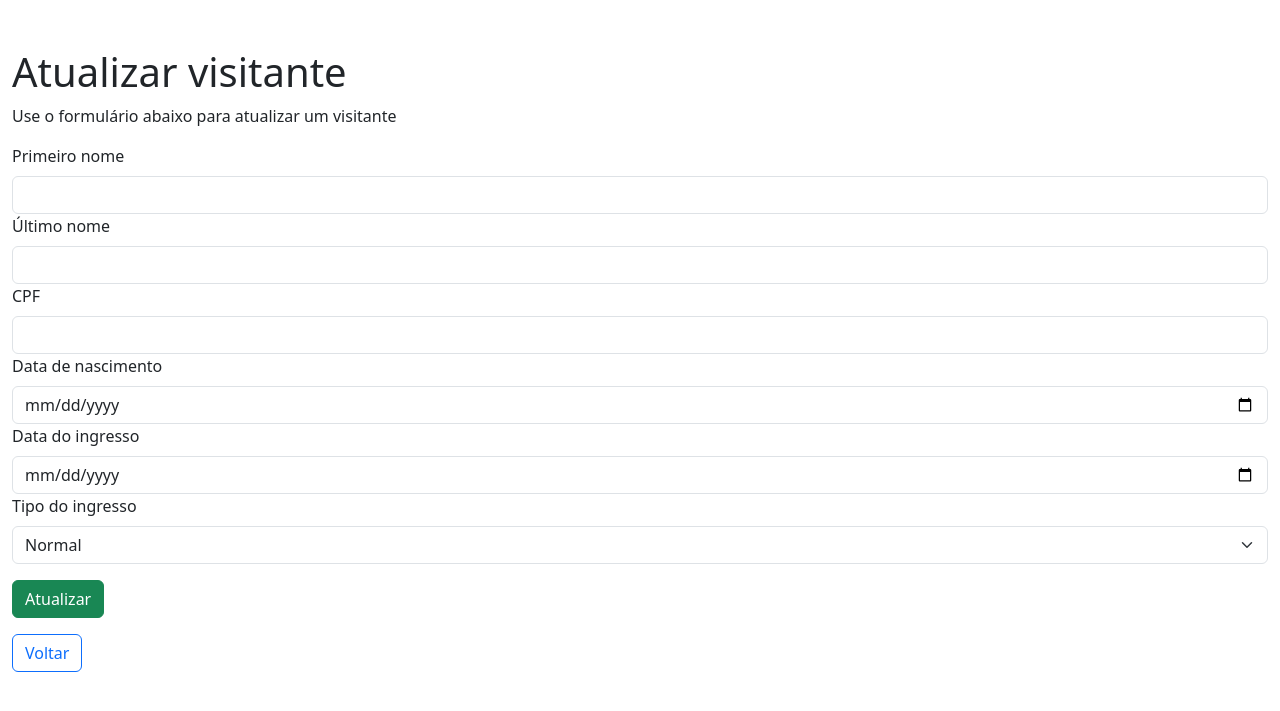
After one commit to lui790/senac-python, a Django app: page /visitors/update/1/ in a window 1280 px wide. The commit adds this page. Shown: the top 711 px of the page. Run offline with Django 5.2, Linux system fonts and the light colour scheme.

Commit message:
Novos arquivos

```diff
--- a/projetos/gerenciamento-visitantes/app/templates/create-visitor.html
+++ b/projetos/gerenciamento-visitantes/app/templates/create-visitor.html
@@ -33,7 +33,7 @@
             <input type="date" class="form-control" id="ticket_date" name="ticket_date">
 
             <label for="ticket_type" class="form-label">Tipo do ingresso</label>
-            <select name="ticket_type" id="ticket_type" class="form-control">
+            <select name="ticket_type" id="ticket_type" class="form-select">
                 <option value="1">Normal</option>
                 <option value="2">VIP</option>
                 <option value="3">Premium</option>
@@ -42,6 +42,7 @@
             <input type="submit" value="Salvar" class="btn btn-success mt-3">
         </form>
 
+        <a href="../" class="btn btn-outline-primary mt-3">Voltar</a>
     </div>
 </body>
 </html>
--- /dev/null
+++ b/projetos/gerenciamento-visitantes/app/templates/update-visitor.html
@@ -0,0 +1,48 @@
+<!DOCTYPE html>
+<html lang="en">
+<head>
+    <meta charset="UTF-8">
+    <meta name="viewport" content="width=device-width, initial-scale=1.0">
+
+    <link href="https://cdn.jsdelivr.net/npm/bootstrap@5.3.8/dist/css/bootstrap.min.css" rel="stylesheet" integrity="sha384-sRIl4kxILFvY47J16cr9ZwB07vP4J8+LH7qKQnuqkuIAvNWLzeN8tE5YBujZqJLB" crossorigin="anonymous">
+    <script src="https://cdn.jsdelivr.net/npm/bootstrap@5.3.8/dist/js/bootstrap.bundle.min.js" integrity="sha384-FKyoEForCGlyvwx9Hj09JcYn3nv7wiPVlz7YYwJrWVcXK/BmnVDxM+D2scQbITxI" crossorigin="anonymous"></script>
+
+    <title>Atualizar visitante</title>
+</head>
+<body>
+        <div class="container-fluid pt-5">
+        <h1>Atualizar visitante</h1>
+        <p>Use o formulário abaixo para atualizar um visitante</p>
+
+        <form action="./" method="post">
+            {% csrf_token %}
+
+            <label for="first_name" class="form-label">Primeiro nome</label>
+            <input type="text" class="form-control" id="first_name" name="first_name" value="{{ visitor.first_name }}">
+
+            <label for="last_name" class="form-label">Último nome</label>
+            <input type="text" class="form-control" id="last_name" name="last_name" value="{{ visitor.last_name }}">
+
+            <label for="cpf" class="form-label">CPF</label>
+            <input type="text" class="form-control" id="cpf" name="cpf" value="{{ visitor.cpf }}">
+
+            <label for="birth_date" class="form-label">Data de nascimento</label>
+            <input type="date" class="form-control" id="birth_date" name="birth_date" value="{{ visitor.birth_date }}">
+
+            <label for="ticket_date" class="form-label">Data do ingresso</label>
+            <input type="date" class="form-control" id="ticket_date" name="ticket_date" value="{{ visitor.ticket_date }}">
+
+            <label for="ticket_type" class="form-label">Tipo do ingresso</label>
+            <select name="ticket_type" id="ticket_type" class="form-select">
+                <option value="1">Normal</option>
+                <option value="2">VIP</option>
+                <option value="3">Premium</option>
+            </select>
+
+            <input type="submit" value="Atualizar" class="btn btn-success mt-3">
+        </form>
+
+        <a href="../" class="btn btn-outline-primary mt-3">Voltar</a>
+    </div>
+</body>
+</html>
--- a/projetos/gerenciamento-visitantes/app/templates/visitors.html
+++ b/projetos/gerenciamento-visitantes/app/templates/visitors.html
@@ -34,6 +34,7 @@
                     <td>{{ visitor.ticket_date|date:"d/m/Y" }}</td>
                     <td>{{ visitor.get_ticket_type_display }}</td>
                     <td>{{ visitor.ticket_number }}</td>
+                    <!--botar um botao aqui chamando a função-->
                 </tr>
                 {% endfor %}
             </table>
--- a/projetos/gerenciamento-visitantes/app/urls.py
+++ b/projetos/gerenciamento-visitantes/app/urls.py
@@ -5,5 +5,6 @@ from app import views
 urlpatterns = [
     path('', views.home, name='home'),
     path('visitors/', views.visitors, name='visitors'),
-    path('visitors/create/', views.create_visitor, name='create_visitor')
+    path('visitors/create/', views.create_visitor, name='create_visitor'),
+    path('visitors/update/<int:id>/', views.update_visitor, name='update_visitor')
 ]
--- a/projetos/gerenciamento-visitantes/app/views.py
+++ b/projetos/gerenciamento-visitantes/app/views.py
@@ -34,3 +34,6 @@ def create_visitor(request):
         return redirect('visitors')
 
     return render(request, 'create-visitor.html')
+
+def update_visitor(request, id):
+    return render(request, 'update-visitor.html')
```
